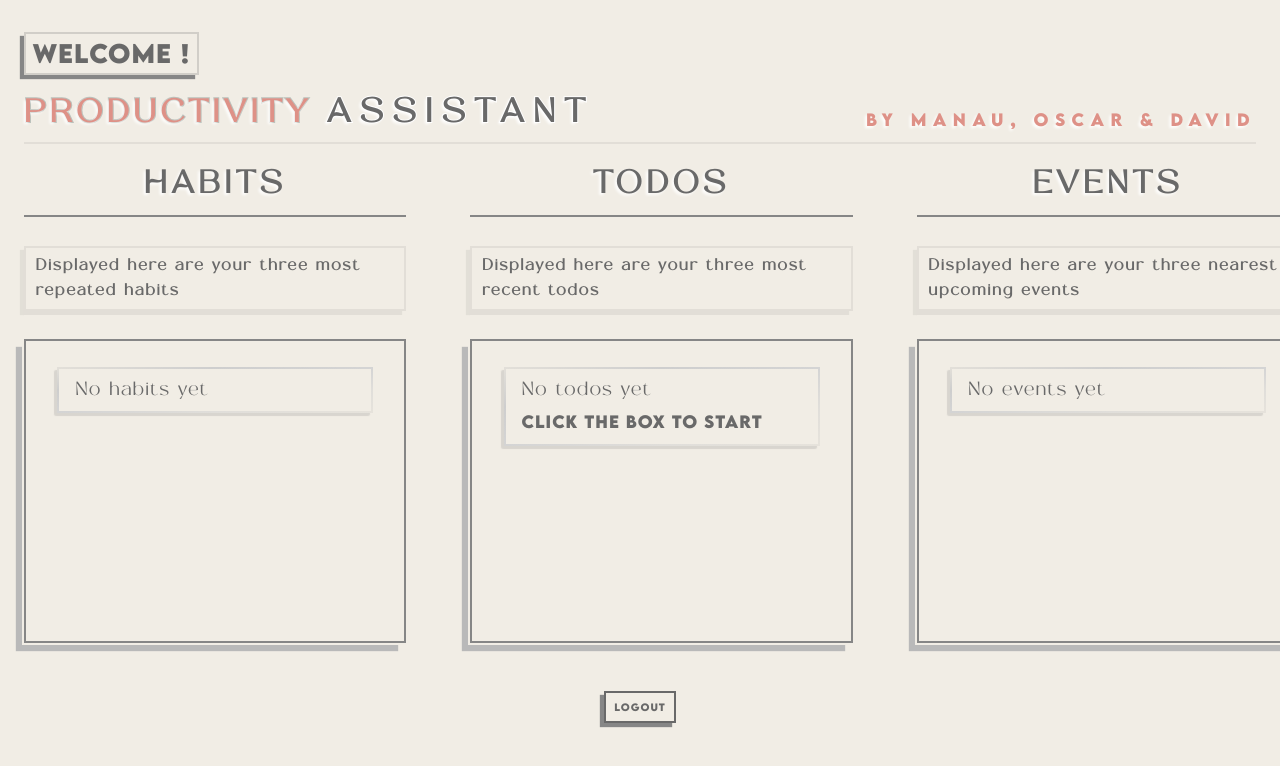
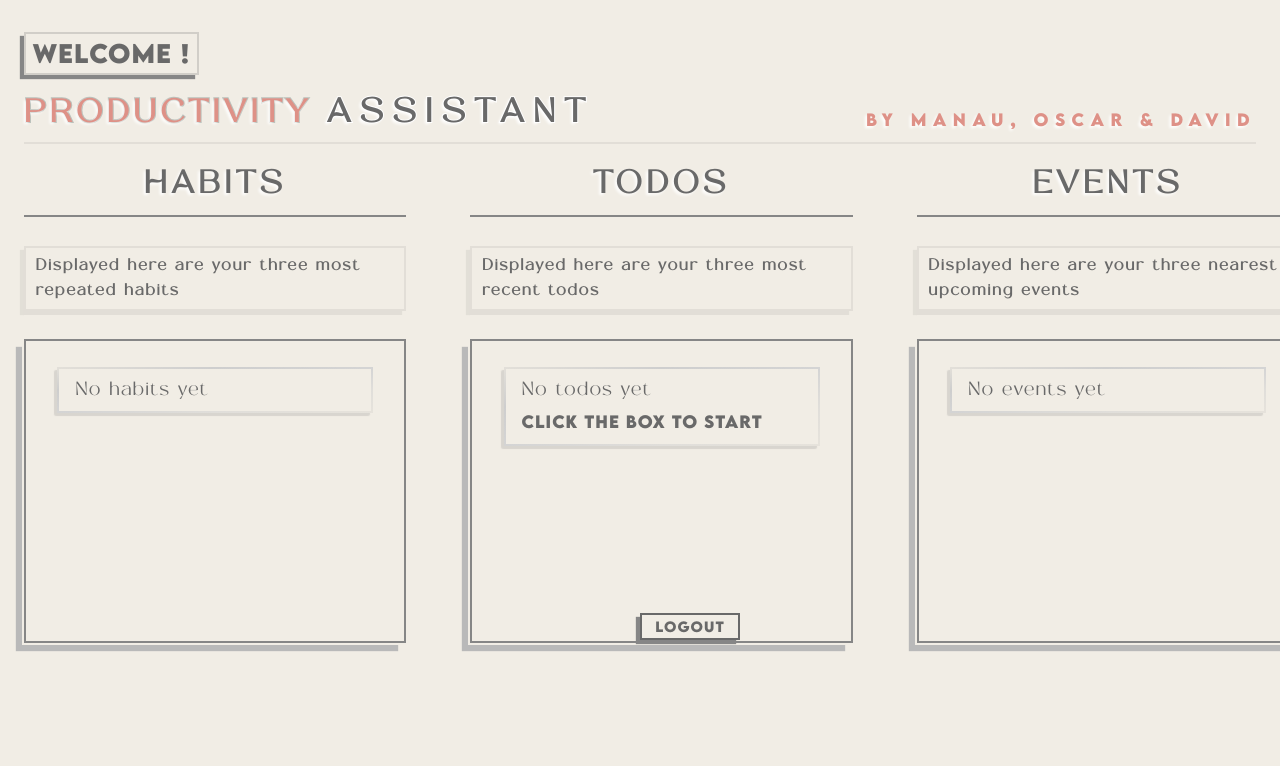
Before and after one commit to ddaviddahlgren/Projektarbete-Frontend-2, a React (Vite) app: page /home in a window 1280 px wide. Shown: the top 766 px of the page. Built offline with nearby package versions, Linux system fonts and the light colour scheme; a web font is replaced by a local one.

Commit message:
quote screen fix

```diff
--- a/src/components/home/homeComponent/HomeComponent.jsx
+++ b/src/components/home/homeComponent/HomeComponent.jsx
@@ -19,7 +19,6 @@ const HomeContext = () => {
   return (
     <div>
       {showWelcome && <WelcomeHome onComplete={handleWelcomeComplete} />}
-
       <Header />
       <Main />
       <footer>
--- a/src/components/home/logoutButton/LogoutBtn.module.css
+++ b/src/components/home/logoutButton/LogoutBtn.module.css
@@ -1,10 +1,11 @@
 .logoutBtn {
-  font-size: 0.6rem;
+  position: fixed;
+  bottom: 20%;
   color: dimgrey;
   font-family: LEMONMILK;
-  width: fit-content;
-  margin: 1rem auto;
-  padding: 0.5rem;
+  width: 100px;
+  margin: 0 auto;
+  padding: 0.2rem;
   box-shadow: -4px 4px 1px rgb(134, 134, 134);
   border: 2px solid dimgrey;
   transition: 0.1s ease;
--- a/src/components/home/welcomeHome/WelcomeHome.module.css
+++ b/src/components/home/welcomeHome/WelcomeHome.module.css
@@ -49,7 +49,7 @@
   line-height: 2rem;
   width: fit-content;
   max-width: 800px;
-  height: 140px;
+  height: fit-content;
   text-align: center;
   margin: 3rem auto;
   padding: 2rem;
@@ -66,6 +66,8 @@
 }
 
 .loginBtn {
+  position: fixed;
+  bottom: 20%;
   color: dimgrey;
   font-family: LEMONMILK;
   width: 100px;
--- a/src/components/todos/chooseTodo/ChooseTodo.jsx
+++ b/src/components/todos/chooseTodo/ChooseTodo.jsx
@@ -6,7 +6,6 @@ const ChooseTodo = () => {
   const {
     categories,
     handleFilterCategory,
-    selectedCategories,
     filterStatus,
     setFilterStatus,
     sortBy,
@@ -19,7 +18,7 @@ const ChooseTodo = () => {
       <div className={style.catBtnContainer}>
         {categories.map((category, i) => (
           <button
-            id={style.prioBtn}
+            id={style.todoFilterBtn}
             key={i}
             onClick={() => handleFilterCategory(category)}
             // Om kategori är valt, då döp klass namn på "activeCat", annars ingenting
--- a/src/pages/habits/Habits.module.css
+++ b/src/pages/habits/Habits.module.css
@@ -93,7 +93,7 @@ ul {
 }
 
 .repsBtn,
-#prioBtn {
+#prioBtn, #todoFilterBtn {
   font-size: 0.6rem;
   color: dimgrey;
   font-family: LEMONMILK;
@@ -111,7 +111,8 @@ ul {
   box-shadow: none;
 }
 
-#prioBtn.active {
+#prioBtn.active,
+#todoFilterBtn {
   color: goldenrod;
   background-color: rgb(235, 232, 221);
 }
```
